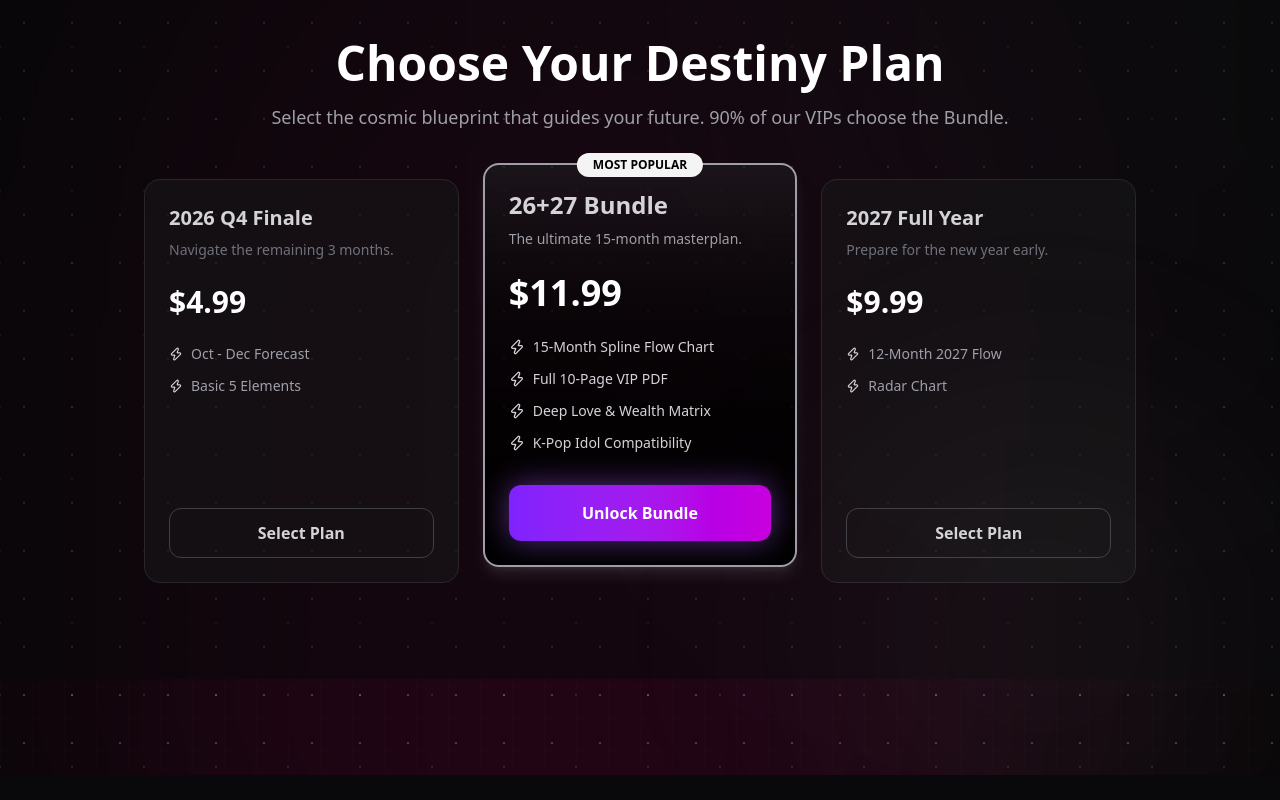
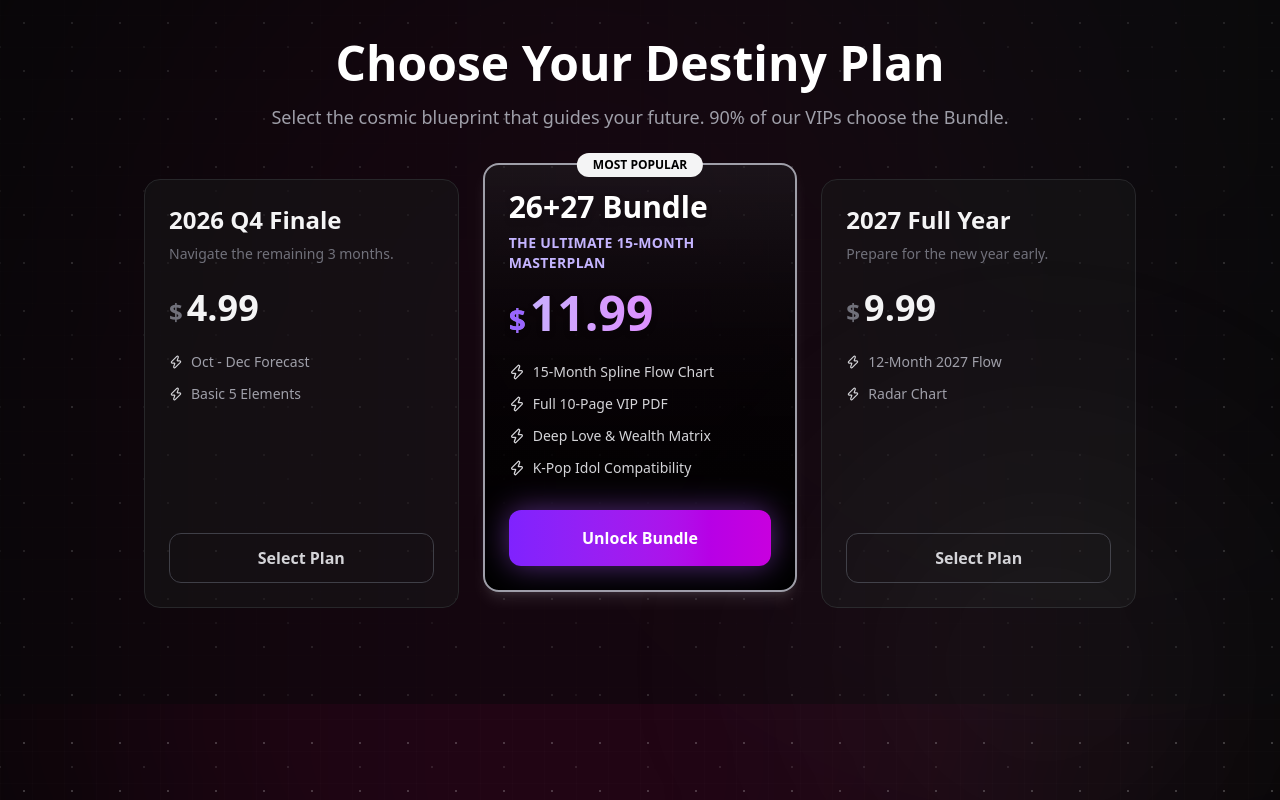
Before and after one commit to cwjung77-glitch/K-oracle, a Next.js app: page / in a window 1280 px wide. Shown: the part 1681-2481 px from the top of the page. Before the commit the page ends 2456 px from the top, so only its background shows below. Built offline with nearby package versions, Linux system fonts and the light colour scheme.

Commit message:
design: increase visual hierarchy and impact of pricing tiers and duration

```diff
--- a/src/app/page.js
+++ b/src/app/page.js
@@ -209,9 +209,9 @@ export default function OracleLanding() {
                 <div className="grid grid-cols-1 md:grid-cols-3 gap-6 text-left">
                   {/* Tier 1: 2026 Q4 */}
                   <div className="bg-zinc-900/50 border border-zinc-800 rounded-2xl p-6 flex flex-col hover:border-zinc-400/30 transition-colors">
-                    <h3 className="text-xl font-bold text-zinc-300">2026 Q4 Finale</h3>
+                    <h3 className="text-2xl font-black text-zinc-100">2026 Q4 Finale</h3>
                     <p className="text-zinc-500 text-sm mt-2 mb-6">Navigate the remaining 3 months.</p>
-                    <div className="text-3xl font-black mb-6">$4.99</div>
+                    <div className="text-4xl font-black mb-6 text-zinc-100"><span className="text-2xl text-zinc-500 mr-1">$</span>4.99</div>
                     <ul className="space-y-3 mb-8 text-sm text-zinc-400 flex-grow">
                       <li className="flex gap-2 items-center"><Zap size={14} className="text-zinc-300 flex-shrink-0" /> Oct - Dec Forecast</li>
                       <li className="flex gap-2 items-center"><Zap size={14} className="text-zinc-300 flex-shrink-0" /> Basic 5 Elements</li>
@@ -222,9 +222,9 @@ export default function OracleLanding() {
                   {/* Tier 3: Bundle (Most Popular) */}
                   <div className="bg-gradient-to-b from-zinc-800/40 to-black border-2 border-zinc-400 rounded-2xl p-6 flex flex-col relative transform md:-translate-y-4 shadow-lg shadow-white/10 z-10">
                     <div className="absolute -top-3 left-1/2 transform -translate-x-1/2 bg-zinc-100 text-black text-xs font-black px-4 py-1 rounded-full whitespace-nowrap">MOST POPULAR</div>
-                    <h3 className="text-2xl font-bold text-zinc-300">26+27 Bundle</h3>
-                    <p className="text-zinc-400 text-sm mt-2 mb-6">The ultimate 15-month masterplan.</p>
-                    <div className="text-4xl font-black mb-6 text-white">$11.99</div>
+                    <h3 className="text-3xl font-black text-white drop-shadow-md">26+27 Bundle</h3>
+                    <p className="text-violet-300 font-bold text-sm mt-2 mb-4 tracking-wide">THE ULTIMATE 15-MONTH MASTERPLAN</p>
+                    <div className="text-5xl font-black mb-6 text-transparent bg-clip-text bg-gradient-to-r from-violet-300 to-fuchsia-400 drop-shadow-md"><span className="text-3xl text-violet-500/80 mr-1">$</span>11.99</div>
                     <ul className="space-y-3 mb-8 text-sm text-zinc-300 flex-grow">
                       <li className="flex gap-2 items-start"><Zap size={16} className="text-zinc-300 flex-shrink-0 mt-0.5" /> 15-Month Spline Flow Chart</li>
                       <li className="flex gap-2 items-start"><Zap size={16} className="text-zinc-300 flex-shrink-0 mt-0.5" /> Full 10-Page VIP PDF</li>
@@ -236,9 +236,9 @@ export default function OracleLanding() {
 
                   {/* Tier 2: 2027 */}
                   <div className="bg-zinc-900/50 border border-zinc-800 rounded-2xl p-6 flex flex-col hover:border-zinc-400/30 transition-colors">
-                    <h3 className="text-xl font-bold text-zinc-300">2027 Full Year</h3>
+                    <h3 className="text-2xl font-black text-zinc-100">2027 Full Year</h3>
                     <p className="text-zinc-500 text-sm mt-2 mb-6">Prepare for the new year early.</p>
-                    <div className="text-3xl font-black mb-6">$9.99</div>
+                    <div className="text-4xl font-black mb-6 text-zinc-100"><span className="text-2xl text-zinc-500 mr-1">$</span>9.99</div>
                     <ul className="space-y-3 mb-8 text-sm text-zinc-400 flex-grow">
                       <li className="flex gap-2 items-center"><Zap size={14} className="text-zinc-300 flex-shrink-0" /> 12-Month 2027 Flow</li>
                       <li className="flex gap-2 items-center"><Zap size={14} className="text-zinc-300 flex-shrink-0" /> Radar Chart</li>
```
